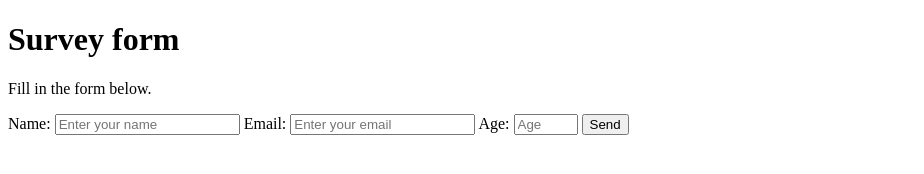
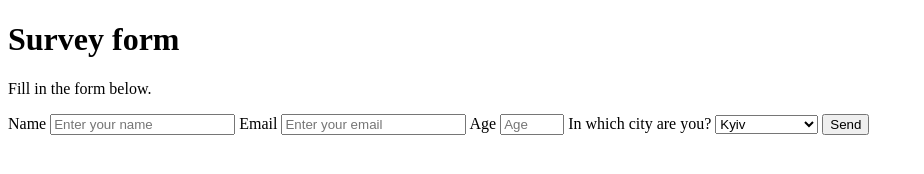
Before and after one commit to MihailKnysh/Build-a-Survey-Form, a plain HTML site: page index.html in a window 1280 px wide. Shown: the whole page, without its empty margins (0-924 px from the left). Drawn offline with Linux system fonts and the light colour scheme.

Commit message:
Dropdown added

```diff
--- a/index.html
+++ b/index.html
@@ -15,14 +15,28 @@
     </header>
     <main id="main">
       <form id="survey-form" autocomplete="off">
-        <label for="name" id="name-label">Name:</label>
-        <input type="text" id="name" placeholder="Enter your name" required/>
+        <label for="name" id="name-label">Name
+          <input type="text" id="name" placeholder="Enter your name" required/>
+        </label>
+        <label for="email" id="email-label">Email
+          <input type="email" id="email" placeholder="Enter your email" required/>
+        </label>
+        <label for="number" id="number-label">Age
+          <input type="number" id="number" placeholder="Age" min="16" max="119" step="1" required/>
+        </label>
+        <label for="city">In which city are you?
+          <select id="dropdown">
+            <option value="kyiv">Kyiv</option>
+            <option value="kharkiv">Kharkiv</option>
+            <option value="donetsk">Donetsk</option>
+            <option value="odessa">Odessa</option>
+            <option value="dnipro">Dnipro</option>
+            <option value="zaporizhzhya">Zaporizhzhya</option>
+            <option value="lviv">Lviv</option>
+          </select>
+        </label>
 
-        <label for="email" id="email-label">Email:</label>
-        <input type="email" id="email" placeholder="Enter your email" required/>
 
-        <label for="number" id="number-label">Age:</label>
-        <input type="number" id="number" placeholder="Age" min="16" max="119" step="1" required/>
 
         <input type="submit" id="submit" value="Send" />
       </form>
```
